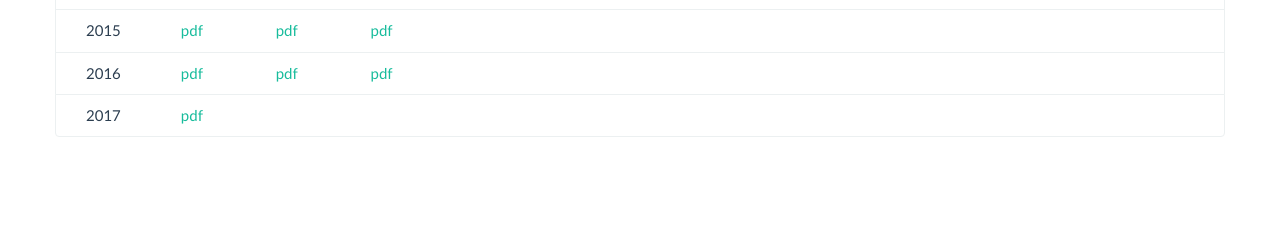
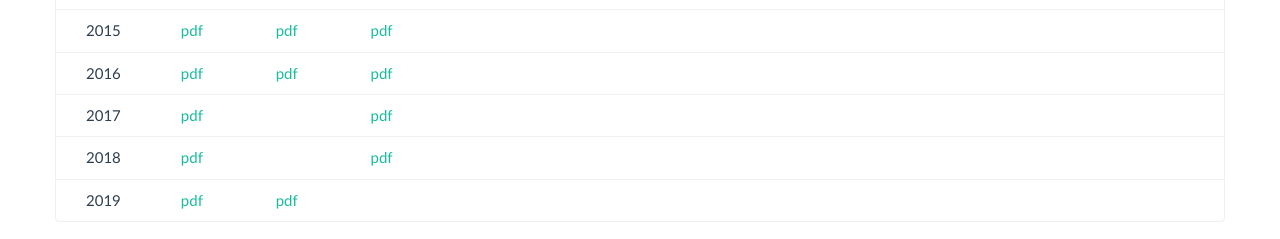
Before and after one commit to matematiikkakilpailut/matematiikkakilpailut.github.io, a Jekyll site: the page built from PM/index.md, in a window 1280 px wide. Shown: the part 1625-1864 px from the top of the page. Built offline with Jekyll 4.4.1, drawn with Linux system fonts in a browser that asks for light colours; before the commit the page ends 1782 px from its top, so only the background shows below that; some of the changed lines change nothing that is shown.

Commit message:
PM2019 ja siivousta

```diff
--- a/PM/index.md
+++ b/PM/index.md
@@ -24,25 +24,32 @@ kilpailut:
   - vuosi: 2012
     tehtavat: 2012/PM2012.pdf
     ratkaisut: 2012/PM2012r.pdf
-    tulokset: 2012/nmc2012res.pdf
+    tulokset: 2012/NMC2012res.pdf
   - vuosi: 2013
     tehtavat: 2013/PM2013.pdf
-    ratkaisut: 2013/PM2013rat.pdf
-    tulokset: 2013/PM2013tul.pdf
+    ratkaisut: 2013/PM2013r.pdf
+    tulokset: 2013/NMC2013res.pdf
   - vuosi: 2014
-    tehtavat: "2014/nmc2014_Fin.pdf"
-    ratkaisut: "2014/NMC2014ratk.pdf"
-    tulokset: "2014/NMC2014_Results.pdf"
+    tehtavat: "2014/PM2014.pdf"
+    ratkaisut: "2014/PM2014r.pdf"
+    tulokset: "2014/NMC2014res.pdf"
   - vuosi: 2015
-    tehtavat: "2015/NMC2015suom.pdf"
-    ratkaisut: "2015/NMC2015ratk.pdf"
-    tulokset: "2015/NMC2015_Results.pdf"
+    tehtavat: "2015/PM2015.pdf"
+    ratkaisut: "2015/PM2015r.pdf"
+    tulokset: "2015/NMC2015res.pdf"
   - vuosi: 2016
-    tehtavat: "2016/NMC2016suom.pdf"
-    ratkaisut: "2016/NMC2016ratk.pdf"
-    tulokset: "2016/NMC2016_tulokset.pdf"
+    tehtavat: "2016/PM2016.pdf"
+    ratkaisut: "2016/PM2016r.pdf"
+    tulokset: "2016/NMC2016res.pdf"
   - vuosi: 2017
-    tehtavat: "2017/NMC2017suom.pdf"
+    tehtavat: "2017/PM2017.pdf"
+    tulokset: "2017/PM2017tul.pdf"
+  - vuosi: 2018
+    tehtavat: "2018/PM2018.pdf"
+    tulokset: "2018/PM2018tul.pdf"
+  - vuosi: 2019
+    tehtavat: "2019/PM2019.pdf"
+    ratkaisut: "2019/PM2019r.pdf"
 ---
 ## Pohjoismainen matematiikka&shy;kilpailu
 
```
